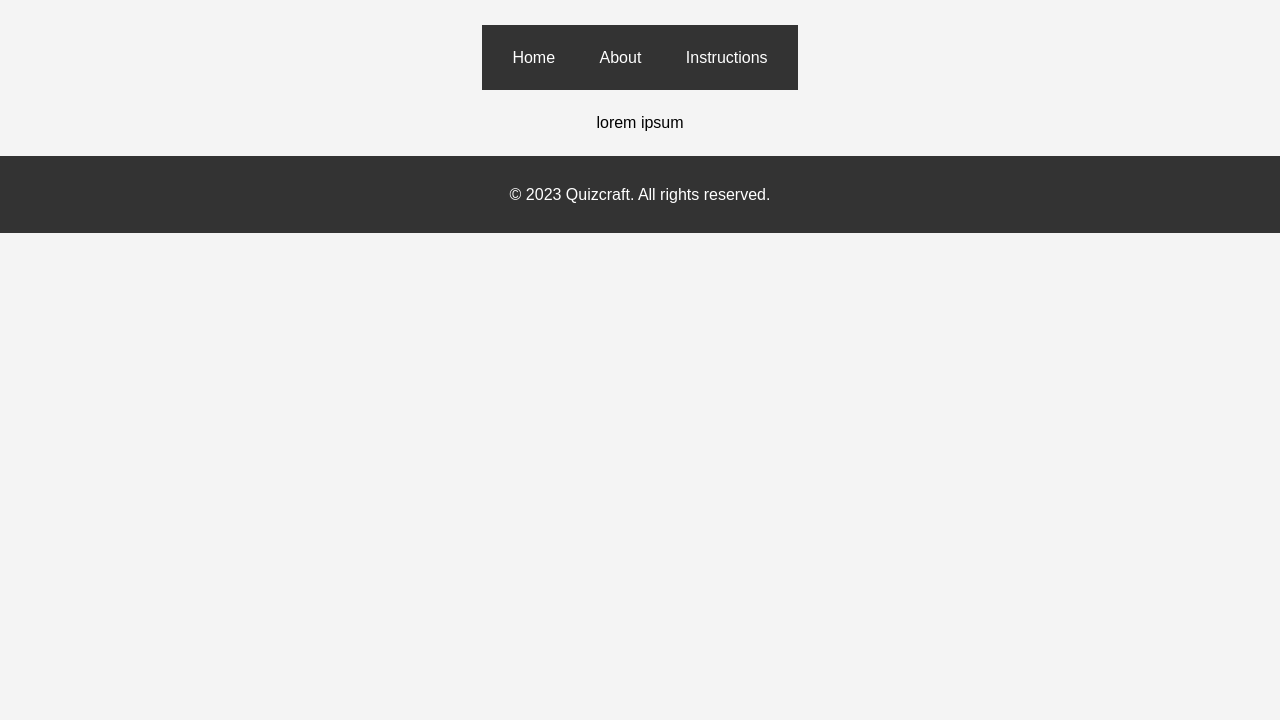
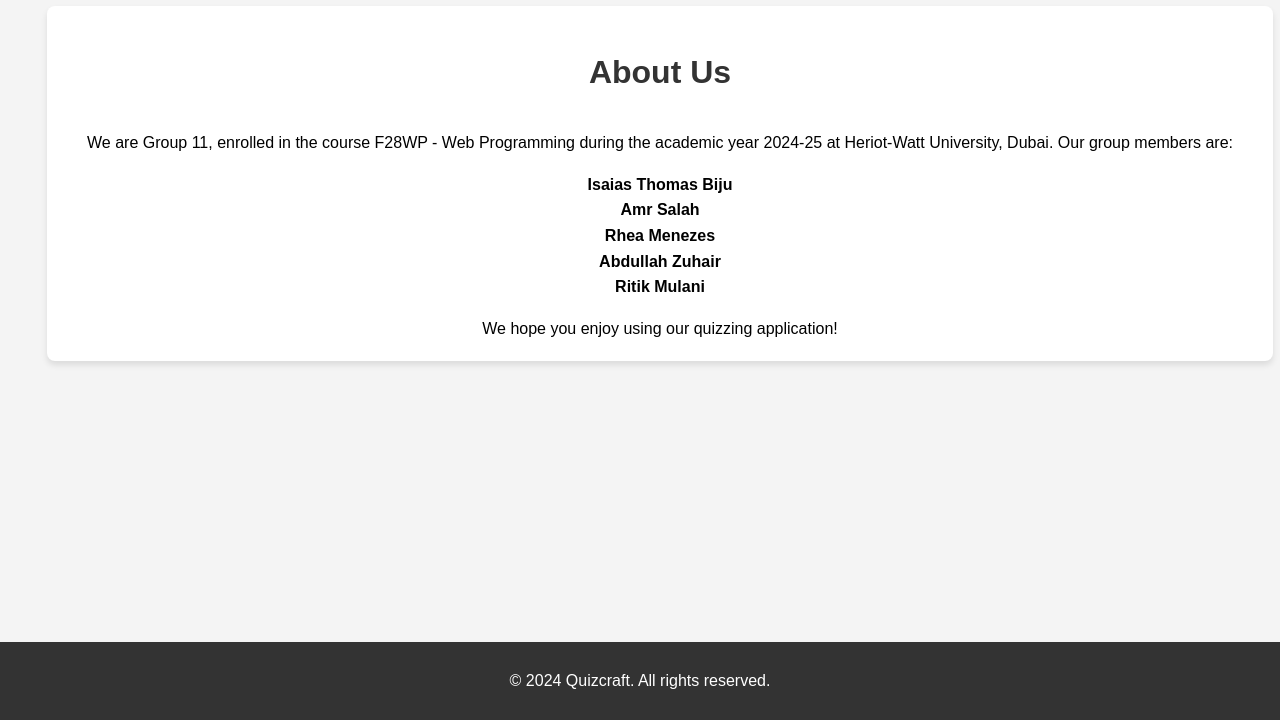
Before and after one commit to rhea164/Quizcraft, a plain HTML site: page pages/about.html in a window 1280 px wide. Shown: the part 80-800 px from the top of the page. Drawn offline with Linux system fonts and the light colour scheme.

Commit message:
Co-authored-by: Rhea Menezes <rhea164@users.noreply.github.com> Co-authored-by: Isaias Thomas Biju <IsaiasTBiju@users.noreply.github.com> Co-authored-by: AbdullahZuhair0 <AbdullahZuhair0@users.noreply.github.com>

```diff
--- a/pages/about.html
+++ b/pages/about.html
@@ -4,22 +4,41 @@
     <meta charset="UTF-8">
     <meta name="viewport" content="width=device-width, initial-scale=1.0">
     <title>About Me - Quizcraft</title>
-    <link rel="stylesheet" href="../styles/homestyle.css">
+    <link rel="stylesheet" href="../styles/about.css">
+    <link rel="stylesheet" href="../styles/general.css">
+
 </head>
 <body>
-    <header>
-        <h1>About Me</h1>
-        <nav>
-            <a href="index.html">Home</a>
-            <a href="about.html">About</a>
-            <a href="instructions.html">Instructions</a>
-        </nav>
-    </header>
+    <nav>
+        <a href="homepage.html">Quizcraft</a>
+        <a href="instructions.html">Instructions</a>
+        <a href="about.html">About Us</a>
+    </nav>
     <main>
-        lorem ipsum
+        <div class="container">
+        <h1><centre> About Us </centre></h1>
+
+        <p>
+            We are Group 11, enrolled in the course F28WP - Web Programming
+            during the academic year 2024-25 at Heriot-Watt University, Dubai.
+            Our group members are:
+        </p>
+        <p>
+            <strong>
+            Isaias Thomas Biju<br>
+            Amr Salah<br>
+            Rhea Menezes<br>
+            Abdullah Zuhair<br>
+            Ritik Mulani<br>
+            </strong>
+        </p>
+
+        We hope you enjoy using our quizzing application!
+        </div>
     </main>
+
     <footer>
-        <p>&copy; 2023 Quizcraft. All rights reserved.</p>
+        <p>&copy; 2024 Quizcraft. All rights reserved.</p>
     </footer>
 </body>
 </html>
--- /dev/null
+++ b/styles/about.css
@@ -0,0 +1,27 @@
+
+.container {
+    background-color: white;
+    border-radius: 8px;
+    box-shadow: 0 4px 6px rgba(0, 0, 0, 0.1);
+    padding: 2rem;
+    width: 100%;
+}
+body {
+    height: 100%;
+    width: 100%;
+    margin: 0;
+    font-family: Arial, sans-serif;
+    display: flex;
+    flex-direction: column;
+    justify-content: center;
+    align-items: center;
+    text-align: center;
+    line-height: 1.6;
+    background-color: #f4f4f4;
+    gap: 20px; /* Adjust the value as needed */
+}
+h1 {
+    text-align: center;
+    color: #333;
+    margin-bottom: 2rem;
+}
--- /dev/null
+++ b/styles/general.css
@@ -0,0 +1,99 @@
+body{
+    height: 100%;
+    width: 100%;
+    margin: 0;
+}
+
+nav {
+    background-color: #333;
+    color: #fff;
+    padding: 10px;
+    text-align: center;
+    width: 100%;
+    box-sizing: border-box; /* Ensures padding is included in the width */
+}
+nav a {
+    color: #fff;
+    text-decoration: none;
+    padding: 10px 20px;
+    display: inline-block;
+}
+
+
+nav a:hover {
+    background-color: #575757;
+}
+.hero {
+    position: relative;
+    height: 400px;
+    background-color: #851f1fd3;
+    display: flex;
+    justify-content: center;
+    align-items: center;
+    color: #fff;
+    text-align: center;
+    font-size: 2em;
+}
+
+.slideshow-container {
+    max-width: 100%;
+    position: relative;
+    margin: auto;
+}
+
+.mySlides {
+    display: none;
+}
+
+.prev, .next {
+    cursor: pointer;
+    position: absolute;
+    top: 50%;
+    width: auto;
+    padding: 16px;
+    margin-top: -22px;
+    color: white;
+    font-weight: bold;
+    font-size: 18px;
+    transition: 0.6s ease;
+    border-radius: 0 3px 3px 0;
+    user-select: none;
+}
+
+.next {
+    right: 0;
+    border-radius: 3px 0 0 3px;
+}
+
+.prev {
+    left: 0;
+    border-radius: 3px 0 0 3px;
+}
+
+.prev:hover, .next:hover {
+    background-color: rgba(0, 0, 0, 0.8);
+}
+
+.text {
+    color: #f2f2f2;
+    font-size: 15px;
+    padding: 8px 12px;
+    position: absolute;
+    bottom: 8px;
+    width: 100%;
+    text-align: center;
+}
+.container {
+    padding: 20px;
+
+}
+
+footer {
+    background-color: #333;
+    color: #fff;
+    text-align: center;
+    padding: 10px;
+    position: fixed;
+    width: 100%;
+    bottom: 0;
+}
--- a/styles/homestyle.css
+++ b/styles/home.css
@@ -98,106 +98,3 @@ h1 {
     max-width: 200px;
     margin-bottom: 10px;
 }
-
-
-
-nav {
-    background-color: #333;
-    color: #fff;
-    padding: 10px;
-    text-align: center;
-    width: 100%;
-    box-sizing: border-box; /* Ensures padding is included in the width */
-}
-
-nav a {
-    color: #fff;
-    text-decoration: none;
-    padding: 10px 20px;
-    display: inline-block;
-}
-
-
-nav a:hover {
-    background-color: #575757;
-}
-
-.hero {
-    position: relative;
-    height: 400px;
-    background-color: #851f1fd3;
-    display: flex;
-    justify-content: center;
-    align-items: center;
-    color: #fff;
-    text-align: center;
-    font-size: 2em;
-}
-
-.slideshow-container {
-    max-width: 100%;
-    position: relative;
-    margin: auto;
-}
-
-.mySlides {
-    display: none;
-}
-
-.prev, .next {
-    cursor: pointer;
-    position: absolute;
-    top: 50%;
-    width: auto;
-    padding: 16px;
-    margin-top: -22px;
-    color: white;
-    font-weight: bold;
-    font-size: 18px;
-    transition: 0.6s ease;
-    border-radius: 0 3px 3px 0;
-    user-select: none;
-}
-
-.next {
-    right: 0;
-    border-radius: 3px 0 0 3px;
-}
-
-.prev {
-    left: 0;
-    border-radius: 3px 0 0 3px;
-}
-
-.prev:hover, .next:hover {
-    background-color: rgba(0, 0, 0, 0.8);
-}
-
-.text {
-    color: #f2f2f2;
-    font-size: 15px;
-    padding: 8px 12px;
-    position: absolute;
-    bottom: 8px;
-    width: 100%;
-    text-align: center;
-}
-
-.container {
-    padding: 20px;
-
-}
-
-
-
-
-
-footer {
-    background-color: #333;
-    color: #fff;
-    text-align: center;
-    padding: 10px;
-    /* position: fixed; */
-    width: 100%;
-    bottom: 0;
-}
--- /dev/null
+++ b/styles/instructions.css
@@ -0,0 +1,25 @@
+body {
+    font-size: 25;
+    height: 100%;
+    width: 100%;
+    margin: 0;
+    font-family: Arial, sans-serif;
+    display: flex;
+    flex-direction: column;
+    justify-content: center;
+    align-items: center;
+    line-height: 1.6;
+    background-color: #f4f4f4;
+    gap: 20px; /* Adjust the value as needed */
+}
+.container {
+    background-color: white;
+    border-radius: 8px;
+    box-shadow: 0 4px 6px rgba(0, 0, 0, 0.1);
+    width: 100%;
+}
+h1 {
+    text-align: center;
+    color: #333;
+    margin-bottom: 2rem;
+}
```
Also changed, not shown: pages/homepage.html (renamed from pages/index.html, +10 -6 lines), pages/instructions.html (+29 -17 lines), pages/login.html (added, +22 -0 lines), pages/signup.html (added, +22 -0 lines).
